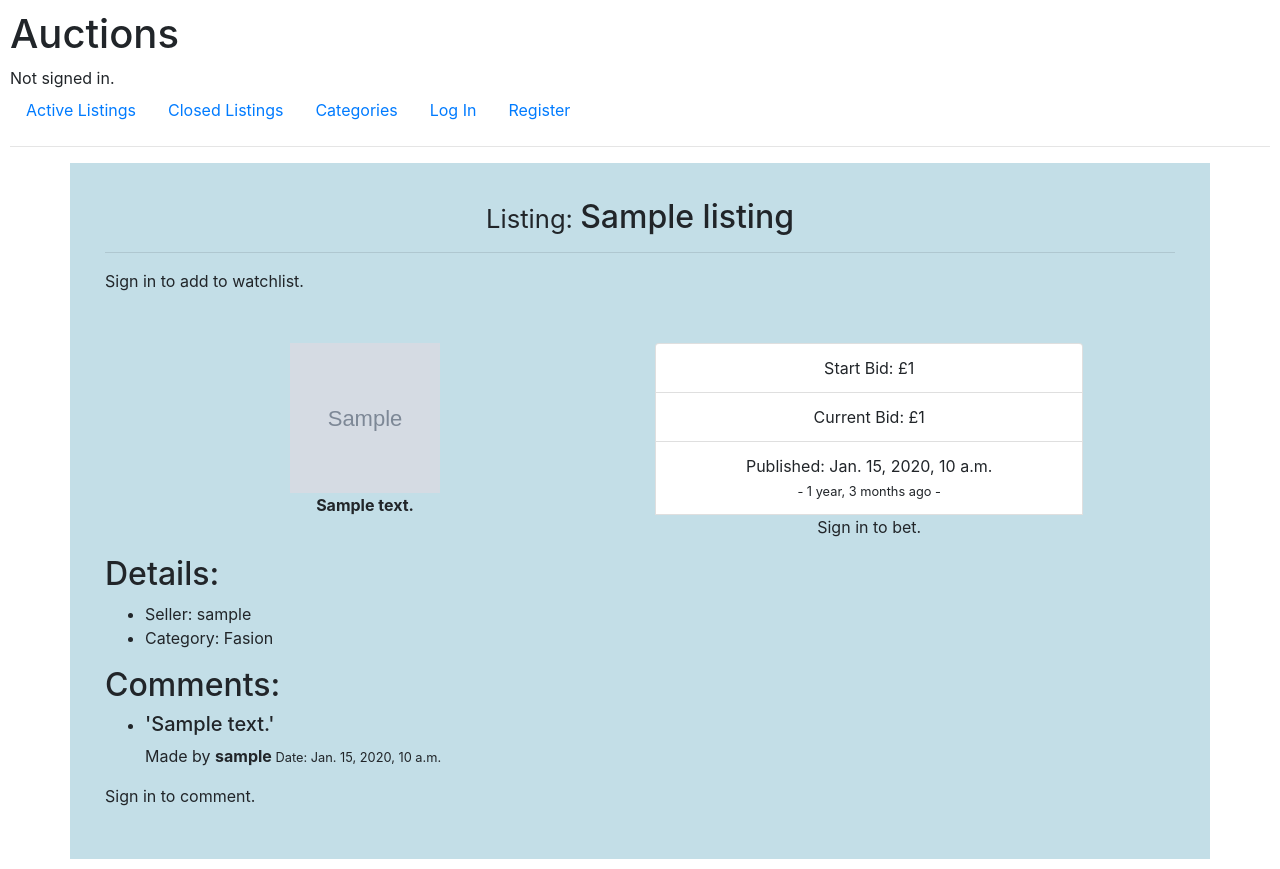
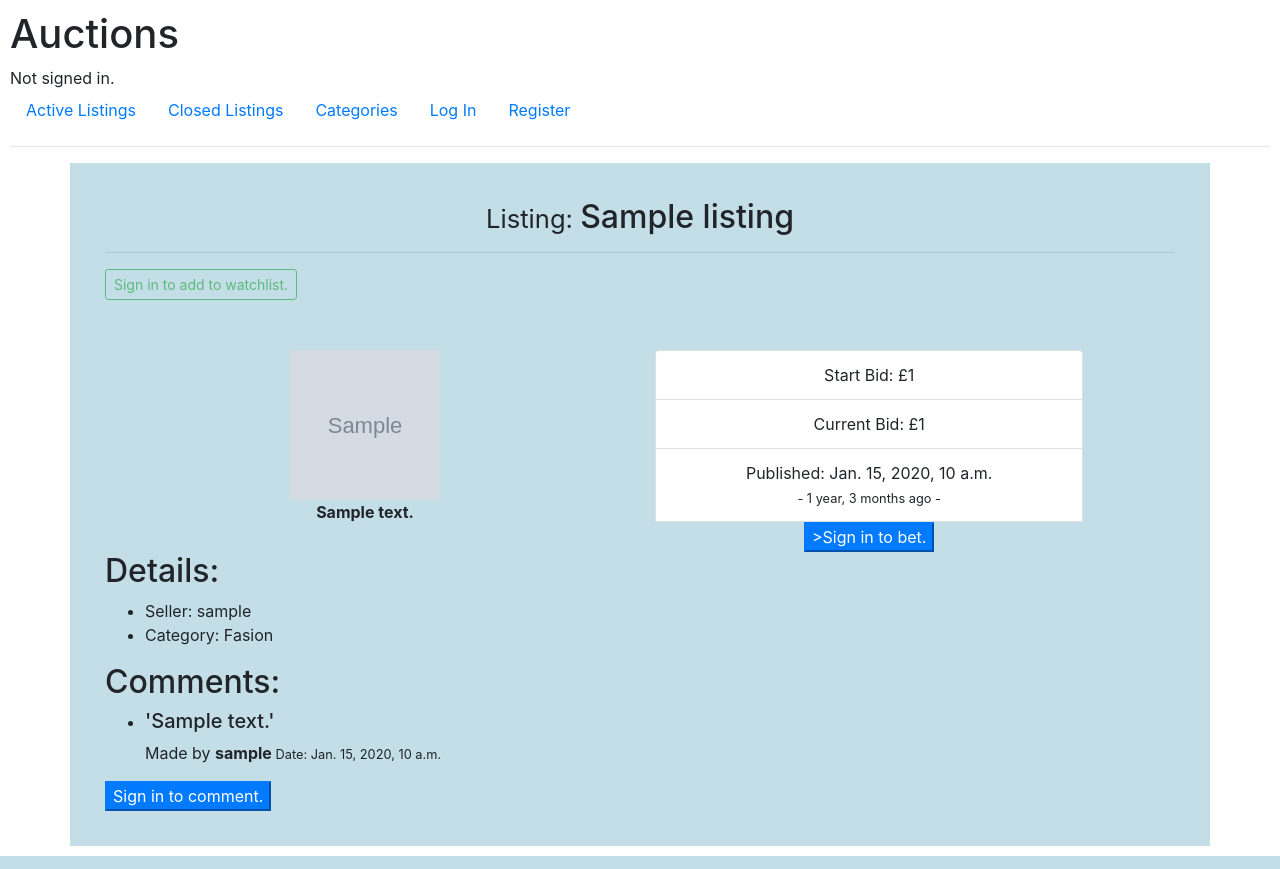
Before and after one commit to Maciek-cod/my-first-blog, a Django app: page /auctions/listing/1 in a window 1280 px wide. Run offline with Django 3.2, Linux system fonts and the light colour scheme; tables that the repository leaves empty hold one stand-in row (values such as "Sample post"); grey boxes marked "Sample" are stand-in pictures; some libraries are stand-ins or nearby versions.

Commit message:
New auction app changes2

```diff
--- a/auctions/templates/auctions/listing.html
+++ b/auctions/templates/auctions/listing.html
@@ -16,7 +16,7 @@
                         <a href="{% url 'close_listing' listing.id %}" role="button" class="btn btn-outline-danger btn-sm float-right">Close Listing</a>
                     {% endif %}
                 {% else %}
-                    <p>Sign in to add to watchlist.</p>
+                    <button disabled class="btn btn-outline-success btn-sm">Sign in to add to watchlist.</button>
                 {% endif %}
 
             <div class="row text-center" id="listing_info_page">
@@ -44,7 +44,7 @@
                             <input type="submit" value="Place Bid" class="btn-primary">
                         </form>
                     {% else %}
-                        <p>Sign in to bet.</p>
+                    <button disabled class="btn-primary">>Sign in to bet.</button>
                     {% endif %}
                 </div>
             </div>
@@ -70,7 +70,7 @@
                     <input type="submit" value="Save Comment" class="btn-primary">
                 </form>
             {% else %}
-                <p>Sign in to comment.</p>
+            <button class="btn-primary" disabled>Sign in to comment.</button>
             {% endif %}
 
         </div>
```
